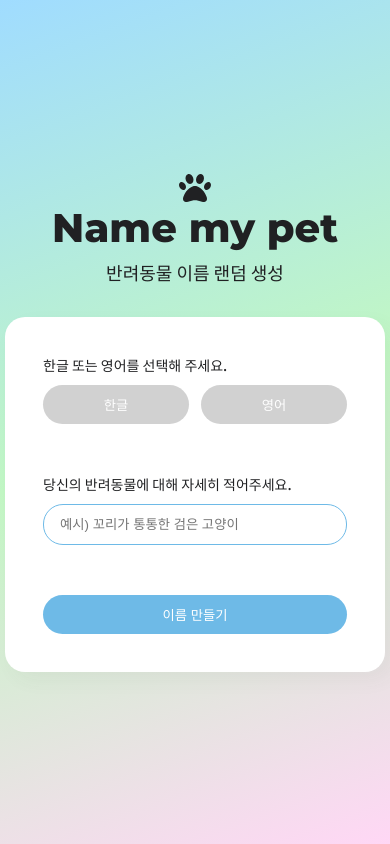
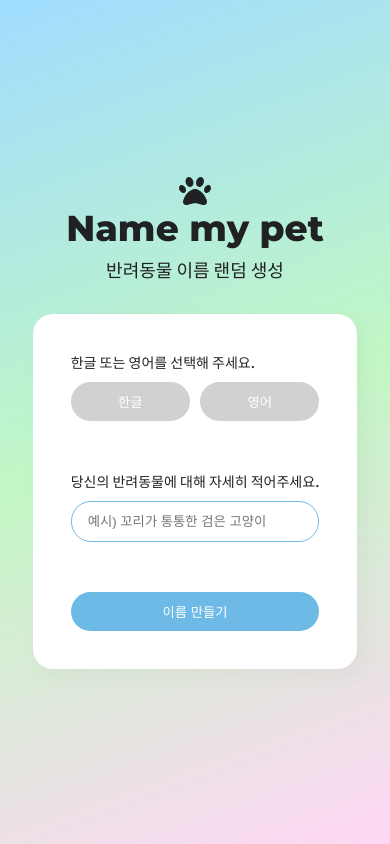
Before and after one commit to ssm825/name-my-pet, a Next.js app: page / in a window 390 px wide. Built offline with nearby package versions, Linux system fonts and the light colour scheme.

Commit message:
Feat : 반응형 스타일 컴포넌트 추가

```diff
--- /dev/null
+++ b/src/component/ResponsiveContainer.js
@@ -0,0 +1,39 @@
+import React from "react";
+import useResponsive from "../hooks/useResponsive";
+import styled from "styled-components";
+import { Result } from "../pages/index.styles";
+
+const Container = styled.div`
+  main {
+    width: ${({ $isTablet }) => $isTablet && "60%"};
+  }
+  .en_title {
+    font-size: ${({ $isMobile }) => $isMobile && "36px"};
+    line-height: ${({ $isMobile }) => $isMobile && "42px"};
+  }
+  form {
+    padding: ${({ $isTablet }) => $isTablet && "50px"};
+    width: ${({ $isTablet }) => $isTablet && "100%"};
+  }
+
+  Button {
+    padding: ${({ $isTablet }) => $isTablet && "15px 0"};
+  }
+
+  ${Result} {
+    width: ${({ $isTablet, $isMobile }) =>
+      $isTablet ? "450px" : $isMobile ? "85%" : "380px"};
+  }
+`;
+
+const ResponsiveContainer = ({ children }) => {
+  const { isDesktop, isTablet, isMobile } = useResponsive();
+
+  return (
+    <Container $isDesktop={isDesktop} $isTablet={isTablet} $isMobile={isMobile}>
+      {children}
+    </Container>
+  );
+};
+
+export default ResponsiveContainer;
--- a/src/pages/index.js
+++ b/src/pages/index.js
@@ -1,11 +1,12 @@
 import Head from "next/head";
 import { useCallback, useEffect, useState } from "react";
+import useForm from "../hooks/useForm";
 import Loading from "../component/Loading";
-import useForm from "../hooks/useForm";
+import ResponsiveContainer from "../component/ResponsiveContainer";
+import { montserrat, notoSansKr } from "../styles/fonts";
 import { FontAwesomeIcon } from "@fortawesome/react-fontawesome";
 import { faPaw } from "@fortawesome/free-solid-svg-icons";
 import * as Style from "./index.styles";
-import { montserrat, notoSansKr } from "../styles/fonts";
 
 export default function Home() {
   const [language, setLanguage] = useState("");
@@ -76,6 +77,7 @@ export default function Home() {
   };
 
   return (
+    <ResponsiveContainer>
       <Style.Wrapper className={notoSansKr.className}>
         <Head>
           <title>Name My Pet</title>
@@ -136,13 +138,16 @@ export default function Home() {
                 {result && (
                   <>
                     <div>
-                    <span>{inputValue.pet}</span>와(과) 어울리는 {text} 이름은!
+                      <span>{inputValue.pet}</span>와(과) 어울리는 {text}{" "}
+                      이름은!
                     </div>
                     <pre>{result}</pre>
                     {loading ? (
                       <Loading />
                     ) : (
-                    <Style.Button onClick={handleModal}>다시 찾기</Style.Button>
+                      <Style.Button onClick={handleModal}>
+                        다시 찾기
+                      </Style.Button>
                     )}
                   </>
                 )}
@@ -151,5 +156,6 @@ export default function Home() {
           )}
         </Style.Main>
       </Style.Wrapper>
+    </ResponsiveContainer>
   );
 }
--- a/src/pages/index.styles.js
+++ b/src/pages/index.styles.js
@@ -46,7 +46,6 @@ export const MainTitle = styled.div`
 export const Form = styled.form`
   ${(props) => props.theme.flex("column", "", "")};
   padding: 38px;
-  width: 380px;
   background-color: white;
   border-radius: 20px;
   box-shadow: 8px 8px 20px rgba(70, 88, 83, 0.05);
```
Lines whose indentation alone changed are shown as unchanged.
